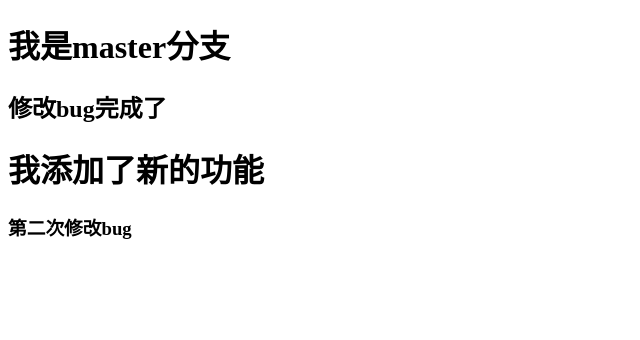
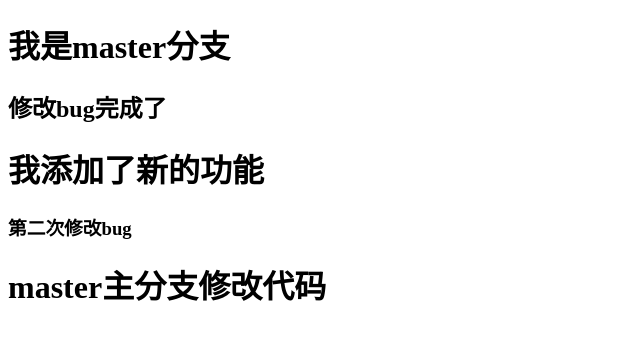
Before and after one commit to xiaowei-DM/git-demo, a plain HTML site: page index.html in a window 1280 px wide. Shown: the whole page, without its empty margins (0-640 px from the left). Drawn offline with Linux system fonts and the light colour scheme.

Commit message:
主分支修改代码

```diff
--- a/index.html
+++ b/index.html
@@ -11,5 +11,6 @@
   <h2>修改bug完成了</h2>
   <h1>我添加了新的功能</h1>
   <h3>第二次修改bug</h3>
+  <h1>master主分支修改代码</h1>
 </body>
 </html>
```
